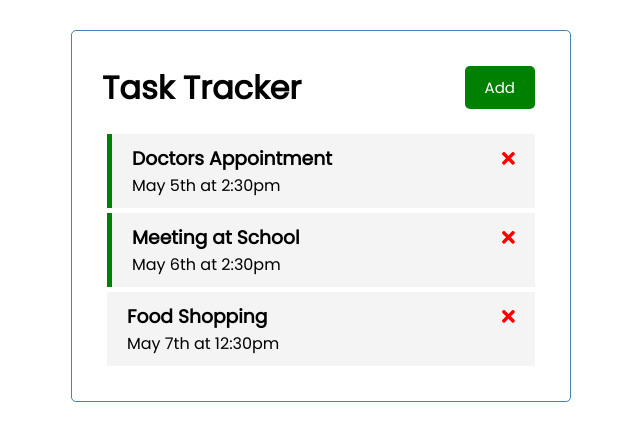
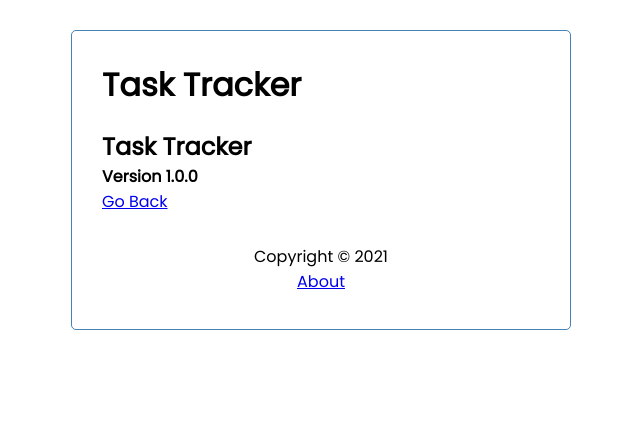
Before and after one commit to technophile22/angular-task-manager, an Angular app: page /about in a window 1280 px wide. Shown: the top 440 px of the page, without its empty margins (319-959 px from the left). Built offline with nearby package versions, Linux system fonts and the light colour scheme; data requests are answered from the project's data file.

Commit message:
about and footer

```diff
--- a/src/app/app.component.html
+++ b/src/app/app.component.html
@@ -1,4 +1,5 @@
 <div class="container">
 	<app-header></app-header>
-	<app-tasks></app-tasks>
+	<router-outlet></router-outlet>
+	<app-footer></app-footer>
 </div>
--- a/src/app/app.module.ts
+++ b/src/app/app.module.ts
@@ -2,6 +2,7 @@
 import { BrowserModule } from '@angular/platform-browser';
 import { HttpClientModule } from '@angular/common/http';
 import { FormsModule } from '@angular/forms';
+import { RouterModule, Routes } from '@angular/router';
 import { AppComponent } from './app.component';
 import { HeaderComponent } from './components/header/header.component';
 import { ButtonComponent } from './components/button/button.component';
@@ -9,7 +10,13 @@
 import { TaskItemComponent } from './components/task-item/task-item.component';
 import { FontAwesomeModule } from '@fortawesome/angular-fontawesome';
 import { AddTaskComponent } from './components/add-task/add-task.component';
+import { AboutComponent } from './components/about/about.component';
+import { FooterComponent } from './components/footer/footer.component';
 
+const appRoutes: Routes = [
+	{ path: '', component: TasksComponent },
+	{ path: 'about', component: AboutComponent },
+];
 @NgModule({
 	declarations: [
 		AppComponent,
@@ -18,8 +25,16 @@
 		TasksComponent,
 		TaskItemComponent,
 		AddTaskComponent,
+		AboutComponent,
+  FooterComponent,
 	],
-	imports: [BrowserModule, FontAwesomeModule, HttpClientModule, FormsModule],
+	imports: [
+		BrowserModule,
+		FontAwesomeModule,
+		HttpClientModule,
+		FormsModule,
+		RouterModule.forRoot(appRoutes, { enableTracing: true }),
+	],
 	providers: [],
 	bootstrap: [AppComponent],
 })
--- /dev/null
+++ b/src/app/components/about/about.component.html
@@ -0,0 +1,5 @@
+<div>
+	<h2>Task Tracker</h2>
+	<h4>Version 1.0.0</h4>
+	<a routerLink="/">Go Back</a>
+</div>
--- /dev/null
+++ b/src/app/components/about/about.component.ts
@@ -0,0 +1,15 @@
+import { Component, OnInit } from '@angular/core';
+
+@Component({
+  selector: 'app-about',
+  templateUrl: './about.component.html',
+  styleUrls: ['./about.component.css']
+})
+export class AboutComponent implements OnInit {
+
+  constructor() { }
+
+  ngOnInit(): void {
+  }
+
+}
--- /dev/null
+++ b/src/app/components/footer/footer.component.css
@@ -0,0 +1,4 @@
+footer {
+	margin-top: 30px;
+	text-align: center;
+}
--- /dev/null
+++ b/src/app/components/footer/footer.component.html
@@ -0,0 +1,4 @@
+<footer>
+	<p>Copyright &copy; 2021</p>
+	<a routerLink="/about">About</a>
+</footer>
--- /dev/null
+++ b/src/app/components/footer/footer.component.ts
@@ -0,0 +1,15 @@
+import { Component, OnInit } from '@angular/core';
+
+@Component({
+  selector: 'app-footer',
+  templateUrl: './footer.component.html',
+  styleUrls: ['./footer.component.css']
+})
+export class FooterComponent implements OnInit {
+
+  constructor() { }
+
+  ngOnInit(): void {
+  }
+
+}
--- a/src/app/components/header/header.component.html
+++ b/src/app/components/header/header.component.html
@@ -2,6 +2,7 @@
 	<h1>{{ title }}</h1>
 
 	<app-button
+		*ngIf="hasRoute('/')"
 		color="{{ showAddTask ? 'red' : 'green' }}"
 		text="{{ showAddTask ? 'Close' : 'Add' }}"
 		(btnClick)="toggleAddTask()"
--- a/src/app/components/header/header.component.ts
+++ b/src/app/components/header/header.component.ts
@@ -1,6 +1,7 @@
 import { Component, OnInit } from '@angular/core';
 import { UiService } from 'src/app/services/ui.service';
 import { Subscription } from 'rxjs';
+import { Router } from '@angular/router';
 
 @Component({
 	selector: 'app-header',
@@ -12,7 +13,7 @@
 	showAddTask: boolean = false;
 	subscription: Subscription;
 
-	constructor(private uiService: UiService) {
+	constructor(private uiService: UiService, private router: Router) {
 		this.subscription = this.uiService
 			.onToggle()
 			.subscribe((value) => (this.showAddTask = value));
@@ -23,4 +24,8 @@
 	toggleAddTask() {
 		this.uiService.toggleAddTask();
 	}
+
+	hasRoute(route: string) {
+		return this.router.url === route;
+	}
 }
```
Also changed, not shown: src/app/components/about/about.component.css (added), 2 other files (tests, documents, lock files or other folders).
